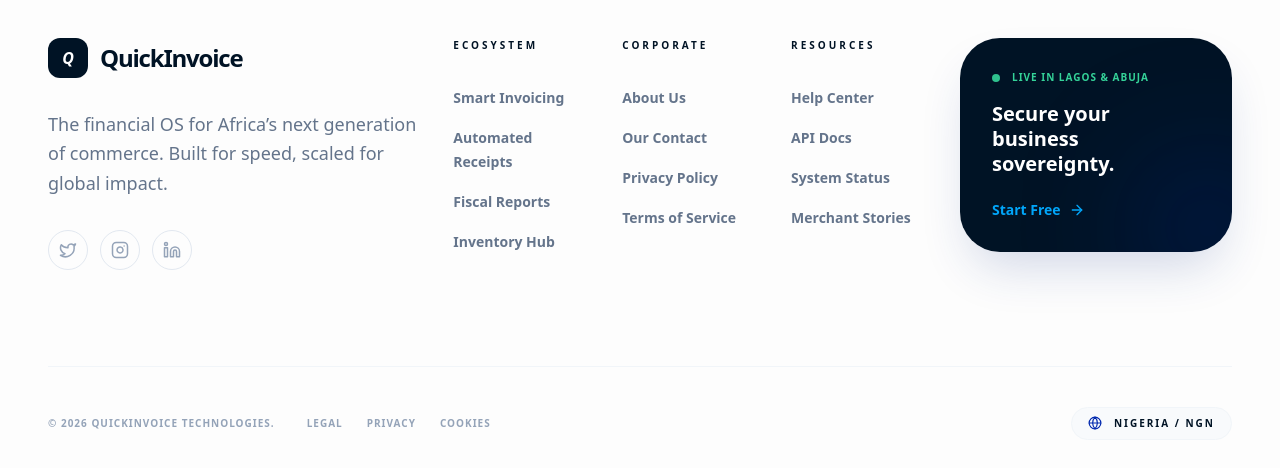
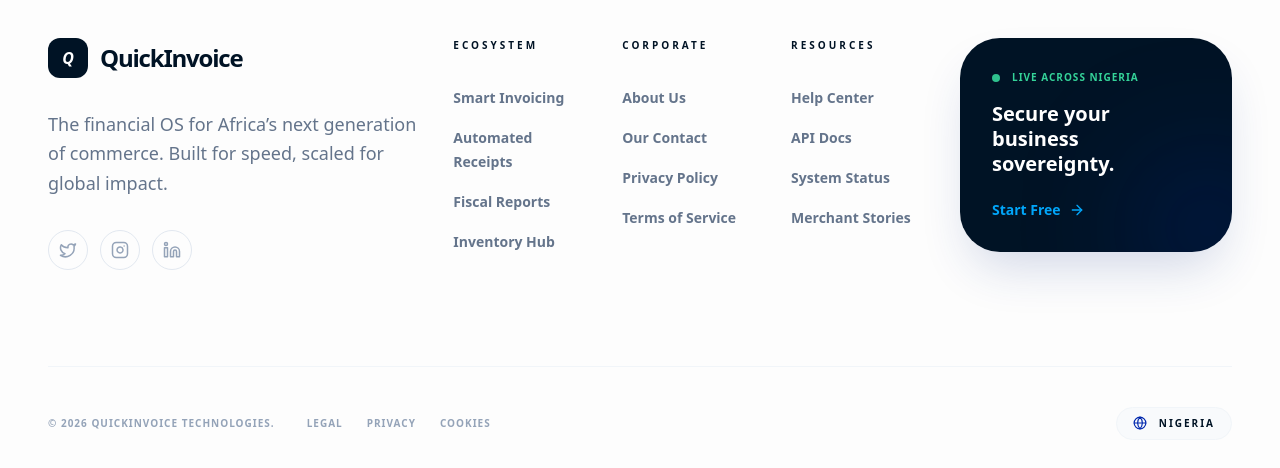
Before and after one commit to Ademolah/QuickInvoiceFrontend, a React (Create React App) app: page /how in a window 1280 px wide. Shown: the part 1075-1543 px from the top of the page. Built offline with nearby package versions, Linux system fonts and the light colour scheme.

Commit message:
fixed footer and pos page

```diff
--- a/src/components/Footer.jsx
+++ b/src/components/Footer.jsx
@@ -1,63 +1,6 @@
 /* eslint-disable jsx-a11y/anchor-is-valid */
 /* eslint-disable no-unused-vars */
-// export default function Footer() {
-//   return (
-//     <footer className="bg-[#001325] text-gray-300">
-//   <div className="max-w-7xl mx-auto px-6 py-12 grid grid-cols-1 sm:grid-cols-2 md:grid-cols-4 gap-8">
-//     {/* Brand */}
-//     <div>
-//       <h2 className="text-white text-xl font-semibold mb-3">
-//         QuickInvoice
-//       </h2>
-//       <p className="text-sm leading-relaxed">
-//         Smart invoicing, inventory, receipts, and business management —
-//         built to help African businesses grow faster and smarter.
-//       </p>
-//     </div>
-//     {/* Product */}
-//     <div>
-//       <h3 className="text-white font-medium mb-3">Product</h3>
-//       <ul className="space-y-2 text-sm">
-//         <li><p  className="hover:text-white">Smart Invoicing</p></li>
-//         <li><p className="hover:text-white">Automated Receipt</p></li>
-//         <li><p className="hover:text-white">Reports</p></li>
-//         <li><p  className="hover:text-white">Inventory</p></li>
-//       </ul>
-//     </div>
-//     {/* Company */}
-//     <div>
-//       <h3 className="text-white font-medium mb-3">Company</h3>
-//       <ul className="space-y-2 text-sm">
-//         <li><a href="/" className="hover:text-white">About</a></li>
-//         <li><a href="/contact" className="hover:text-white">Contact</a></li>
-//         <li><a href="/privacy" className="hover:text-white">Privacy Policy</a></li>
-//         <li><a href="/terms" className="hover:text-white">Terms of Service</a></li>
-//       </ul>
-//     </div>
-//     {/* Trust / CTA */}
-//     <div>
-//       <h3 className="text-white font-medium mb-3">Built for Growth</h3>
-//       <p className="text-sm mb-4">
-//         Trusted by growing businesses across Nigeria and beyond.
-//       </p>
-//       <a
-//         href="/register"
-//         className="inline-block bg-[#0046A5] hover:bg-[#003a8c] transition text-white text-sm px-4 py-2 rounded-lg"
-//       >
-//         Get Started
-//       </a>
-//     </div>
-//   </div>
-//   {/* Bottom bar */}
-//   <div className="border-t border-white/10 py-4 text-center text-xs text-gray-400">
-//     © {new Date().getFullYear()} QuickInvoice. All rights reserved.
-//     <span className="block mt-1">
-//       Built & Powered by <span className="text-white font-medium">QuickInvoice Technologies</span>
-//     </span>
-//   </div>
-// </footer>
-//   );
-// }
+
 
 
 import React from "react";
@@ -147,7 +90,7 @@ export default function Footer() {
               <div className="relative z-10">
                 <div className="flex items-center gap-3 mb-4">
                   <div className="h-2 w-2 rounded-full bg-emerald-400 animate-pulse" />
-                  <span className="text-[10px] font-black uppercase tracking-widest text-emerald-400">Live in Lagos & Abuja</span>
+                  <span className="text-[10px] font-black uppercase tracking-widest text-emerald-400">Live across Nigeria</span>
                 </div>
                 <h4 className="text-xl font-bold leading-tight">Secure your business sovereignty.</h4>
                 <Link to="/register" className="mt-6 flex items-center gap-2 text-[#00A6FA] font-black text-sm group/btn">
@@ -177,7 +120,7 @@ export default function Footer() {
           <div className="flex items-center gap-6">
             <div className="flex items-center gap-3 px-4 py-2 bg-slate-50 rounded-full border border-slate-100 group cursor-pointer hover:border-[#0028AE]/20 transition-all">
               <Globe size={14} className="text-[#0028AE]" />
-              <span className="text-[10px] font-black text-[#001325] uppercase tracking-[0.2em]">Nigeria / NGN</span>
+              <span className="text-[10px] font-black text-[#001325] uppercase tracking-[0.2em]">Nigeria</span>
             </div>
           </div>
         </div>
--- a/src/pages/QuickPOSPage.jsx
+++ b/src/pages/QuickPOSPage.jsx
@@ -63,7 +63,7 @@ const QuickPosPage = () => {
               {[
                 "Instant Offline-to-Cloud Sync",
                 "Built-in Nigerian VAT Intelligence",
-                "Bento-Style Inventory Management",
+                "Inventory Management",
                 "High-Fidelity Transaction Reports"
               ].map((item, i) => (
                 <div key={i} className="flex items-center gap-3 font-bold text-slate-800">
@@ -88,7 +88,7 @@ const QuickPosPage = () => {
             />
             <div className="absolute bottom-6 left-6 bg-white/90 backdrop-blur-md p-6 rounded-2xl shadow-xl max-w-xs">
               <ShoppingBag className="w-8 h-8 text-blue-600 mb-2" />
-              <p className="font-black text-slate-900 leading-tight">Trusted by 500+ Luxury Brands in across Nigeria.</p>
+              <p className="font-black text-slate-900 leading-tight">Trusted by 500+ Luxury Brands across Nigeria.</p>
             </div>
           </motion.div>
         </div>
```
